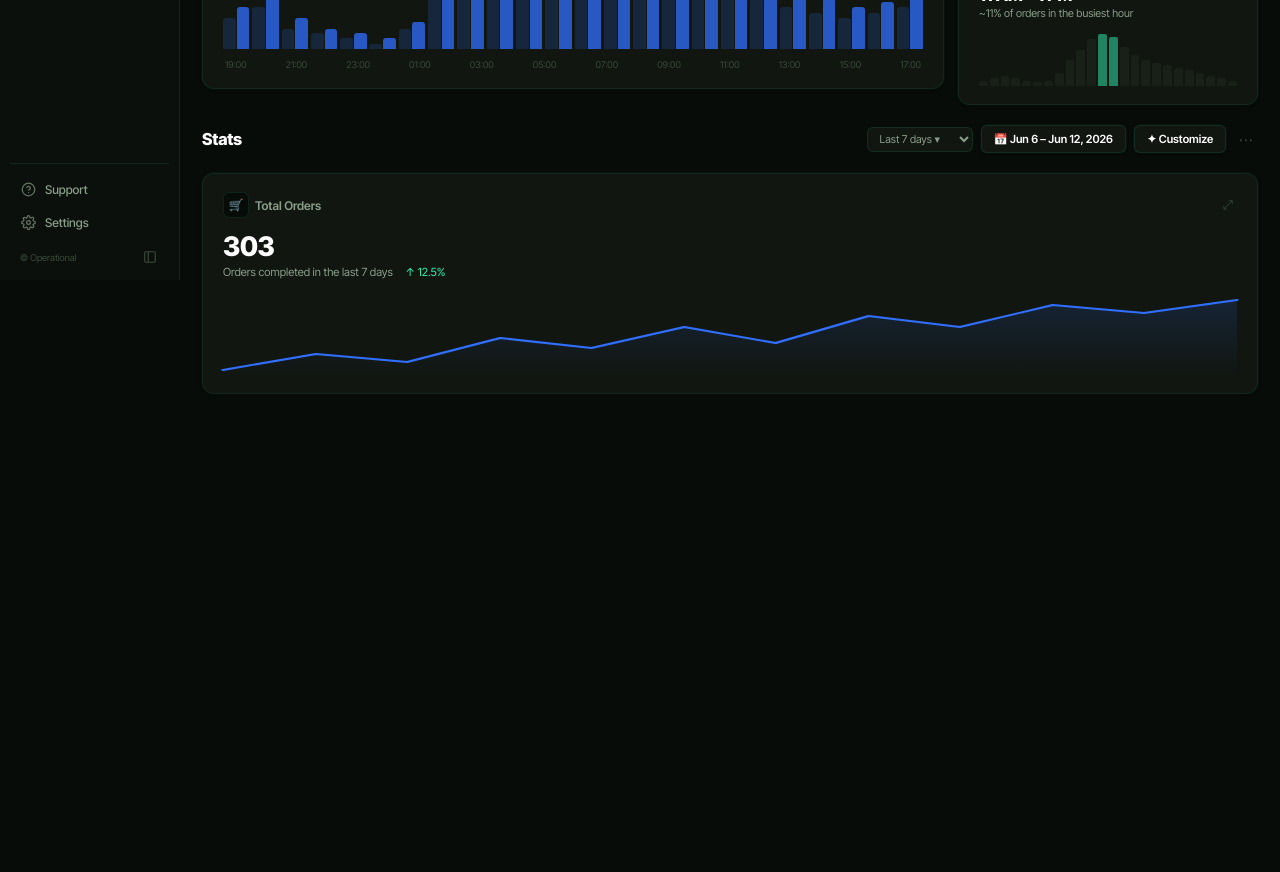
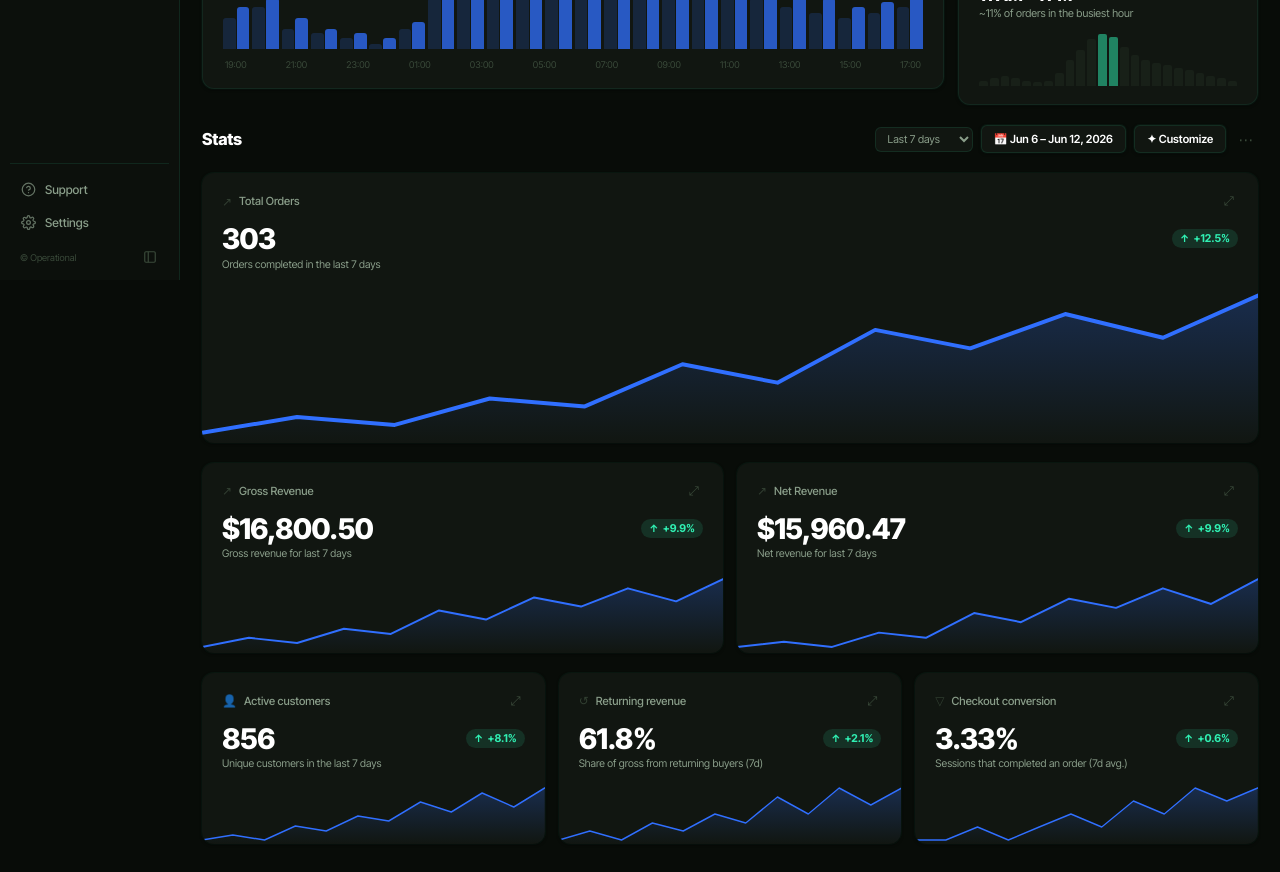
Before and after one commit to JesuaLabor/ecommerce-command-center, a React (Vite) app: page / in a window 1280 px wide. Shown: the part 520-1392 px from the top of the page. Before the commit the page ends 942 px from the top, so only its background shows below. Built offline with nearby package versions, Linux system fonts and the light colour scheme.

Commit message:
feat: add Stats section sparkline cards — full-width, 2-col, 3-col layout matching reference

```diff
--- a/src/components/OverviewPage.jsx
+++ b/src/components/OverviewPage.jsx
@@ -24,7 +24,6 @@ const IconTag = () => (
 
 // ─── Helpers ────────────────────────────────────────────────────
 function generateHourlyRevenue() {
-  // 24 hours starting 19:00 yesterday → 17:00 today
   const labels = ["19", "21", "23", "01", "03", "05", "07", "09", "11", "13", "15", "17"];
   const today = [8, 10, 6, 4, 3, 2, 5, 14, 22, 28, 26, 30, 27, 24, 20, 22, 18, 16, 14, 12, 10, 8, 9, 11];
   const yesterday = [6, 8, 4, 3, 2, 1, 4, 10, 16, 20, 18, 22, 20, 18, 15, 16, 14, 12, 10, 8, 7, 6, 7, 8];
@@ -32,12 +31,10 @@ function generateHourlyRevenue() {
 }
 
 function generatePeakHours() {
-  // 24 bars representing each hour
   return [2, 3, 4, 3, 2, 1, 2, 5, 10, 14, 18, 20, 19, 15, 12, 10, 9, 8, 7, 6, 5, 4, 3, 2];
 }
 
 function generateOrdersTrend() {
-  // 7-day trend as SVG polyline points
   return [180, 210, 195, 240, 220, 260, 230, 280, 260, 300, 285, 310];
 }
 
@@ -46,20 +43,14 @@ function generateOrdersTrend() {
 function StatCard({ id, icon, label, value, delta, up, extra }) {
   return (
     <div className="ov-stat-card" id={`ov-stat-${id}`}>
-
-      {/* ── Header: dark icon chip + label + ellipsis ── */}
       <div className="ov-stat-header">
         <span className="ov-stat-icon">{icon}</span>
         <span className="ov-stat-label">{label}</span>
         <button className="ov-menu-btn" aria-label="Options">⋯</button>
       </div>
-
-      {/* ── Body: large value ── */}
       <div className="ov-stat-body">
         <div className="ov-stat-value">{value}</div>
       </div>
-
-      {/* ── Footer: filled circle with arrow + text ── */}
       <div className="ov-stat-footer">
         <div className={`ov-stat-delta ${up ? "delta-up" : "delta-down"}`}>
           <span className="ov-delta-circle">{up ? "↑" : "↓"}</span>
@@ -67,15 +58,72 @@ function StatCard({ id, icon, label, value, delta, up, extra }) {
         </div>
         {extra && <div className="ov-stat-extra">{extra}</div>}
       </div>
-
     </div>
   );
 }
 
+/** SparkCard — metric card with mini SVG area sparkline, used in the Stats section */
+function SparkCard({ id, icon, label, value, sub, delta, up, sparkData, fullWidth }) {
+  const w = 400, h = 60;
+  const max = Math.max(...sparkData);
+  const min = Math.min(...sparkData);
+  const range = max - min || 1;
+  const step = w / (sparkData.length - 1);
+
+  const points = sparkData
+    .map((v, i) => `${Math.round(i * step)},${Math.round(h - ((v - min) / range) * (h - 8) - 4)}`)
+    .join(" ");
+  const fillPoints = `0,${h} ${points} ${w},${h}`;
+
+  return (
+    <div className={`ov-spark-card${fullWidth ? " ov-spark-card--full" : ""}`} id={id}>
+      {/* Header row */}
+      <div className="ov-spark-header">
+        <div className="ov-spark-header-left">
+          <span className="ov-spark-icon">{icon}</span>
+          <span className="ov-spark-label">{label}</span>
+        </div>
+        <button className="ov-expand-btn" aria-label="Expand">⤢</button>
+      </div>
+
+      {/* Value + delta badge */}
+      <div className="ov-spark-value-row">
+        <div className="ov-spark-value">{value}</div>
+        <span className={`ov-spark-badge ${up ? "badge-up" : "badge-down"}`}>
+          <span className="ov-spark-badge-arrow">{up ? "↑" : "↓"}</span>
+          {delta}
+        </span>
+      </div>
+
+      {/* Subtitle */}
+      <div className="ov-spark-sub">{sub}</div>
+
+      {/* Sparkline chart */}
+      <div className="ov-spark-chart">
+        <svg viewBox={`0 0 ${w} ${h}`} preserveAspectRatio="none" className="ov-spark-svg">
+          <defs>
+            <linearGradient id={`spark-fill-${id}`} x1="0" y1="0" x2="0" y2="1">
+              <stop offset="0%" stopColor="var(--accent-blue)" stopOpacity="0.25" />
+              <stop offset="100%" stopColor="var(--accent-blue)" stopOpacity="0" />
+            </linearGradient>
+          </defs>
+          <polygon points={fillPoints} fill={`url(#spark-fill-${id})`} />
+          <polyline
+            points={points}
+            fill="none"
+            stroke="var(--accent-blue)"
+            strokeWidth="1.5"
+            strokeLinejoin="round"
+            strokeLinecap="round"
+          />
+        </svg>
+      </div>
+    </div>
+  );
+}
 
 /**
- * PlatformStatusStrip — shown below stat cards when any platform is not "ok".
- * Gives the merchant a clear, calm indicator of what data is (and isn't) live.
+ * PlatformStatusStrip — shown when any platform is not "ok".
  */
 function PlatformStatusStrip({ platforms }) {
   const shopify = platforms.shopify;
@@ -89,20 +137,8 @@ function PlatformStatusStrip({ platforms }) {
   }
 
   const items = [
-    {
-      key: "shopify",
-      label: "Shopify",
-      status: shopify.status,
-      ago: formatAgo(shopify.last_synced),
-    },
-    {
-      key: "tiktok",
-      label: "TikTok Shop",
-      status: tiktok.status,
-      ago: formatAgo(tiktok.last_synced),
-      staleness: tiktok.staleness_minutes,
-      error: tiktok.error?.message,
-    },
+    { key: "shopify", label: "Shopify", status: shopify.status, ago: formatAgo(shopify.last_synced) },
+    { key: "tiktok", label: "TikTok Shop", status: tiktok.status, ago: formatAgo(tiktok.last_synced), staleness: tiktok.staleness_minutes, error: tiktok.error?.message },
   ];
 
   return (
@@ -112,15 +148,9 @@ function PlatformStatusStrip({ platforms }) {
         <div key={item.key} className={`ov-status-chip ov-status-${item.status}`}>
           <span className="ov-status-chip-dot" />
           <span className="ov-status-chip-name">{item.label}</span>
-          {item.status === "ok" && (
-            <span className="ov-status-chip-detail">Live · {item.ago}</span>
-          )}
-          {item.status === "stale" && (
-            <span className="ov-status-chip-detail">Delayed · {item.staleness} min old · Showing last known</span>
-          )}
-          {item.status === "unavailable" && (
-            <span className="ov-status-chip-detail">Unavailable · Shopify data shown only</span>
-          )}
+          {item.status === "ok" && <span className="ov-status-chip-detail">Live · {item.ago}</span>}
+          {item.status === "stale" && <span className="ov-status-chip-detail">Delayed · {item.staleness} min old · Showing last known</span>}
+          {item.status === "unavailable" && <span className="ov-status-chip-detail">Unavailable · Shopify data shown only</span>}
         </div>
       ))}
     </div>
@@ -136,17 +166,13 @@ function GrossRevenueChart({ data }) {
       <div className="ov-chart-bars">
         {data.today.map((v, i) => (
           <div key={i} className="ov-bar-group">
-            <div className="ov-bar ov-bar-yesterday"
-              style={{ height: `${Math.round((data.yesterday[i] / max) * 100)}%` }} />
-            <div className="ov-bar ov-bar-today"
-              style={{ height: `${Math.round((v / max) * 100)}%` }} />
+            <div className="ov-bar ov-bar-yesterday" style={{ height: `${Math.round((data.yesterday[i] / max) * 100)}%` }} />
+            <div className="ov-bar ov-bar-today"     style={{ height: `${Math.round((v / max) * 100)}%` }} />
           </div>
         ))}
       </div>
       <div className="ov-chart-labels">
-        {hours.map((h, i) => (
-          <span key={i} className="ov-chart-label">{h}</span>
-        ))}
+        {hours.map((h, i) => <span key={i} className="ov-chart-label">{h}</span>)}
       </div>
     </div>
   );
@@ -210,33 +236,6 @@ function PeakHoursCard({ data }) {
   );
 }
 
-function OrdersTrendChart({ data }) {
-  const w = 600, h = 80;
-  const max = Math.max(...data);
-  const min = Math.min(...data);
-  const range = max - min || 1;
-  const step = w / (data.length - 1);
-
-  const points = data
-    .map((v, i) => `${Math.round(i * step)},${Math.round(h - ((v - min) / range) * (h - 10) - 5)}`)
-    .join(" ");
-
-  const fillPoints = `0,${h} ${points} ${w},${h}`;
-
-  return (
-    <svg viewBox={`0 0 ${w} ${h}`} className="ov-orders-svg" preserveAspectRatio="none">
-      <defs>
-        <linearGradient id="orders-fill" x1="0" y1="0" x2="0" y2="1">
-          <stop offset="0%" stopColor="var(--accent-blue)" stopOpacity="0.15" />
-          <stop offset="100%" stopColor="var(--accent-blue)" stopOpacity="0" />
-        </linearGradient>
-      </defs>
-      <polygon points={fillPoints} fill="url(#orders-fill)" />
-      <polyline points={points} fill="none" stroke="var(--accent-blue)" strokeWidth="2" strokeLinejoin="round" strokeLinecap="round" />
-    </svg>
-  );
-}
-
 // ─── Main Page ───────────────────────────────────────────────────
 export default function OverviewPage({ platforms }) {
   const [statsPeriod, setStatsPeriod] = useState("7d");
@@ -256,6 +255,10 @@ export default function OverviewPage({ platforms }) {
     return `$${n.toFixed(2)}`;
   }
 
+  function fmtFull(n) {
+    return `$${n.toLocaleString("en-US", { minimumFractionDigits: 2, maximumFractionDigits: 2 })}`;
+  }
+
   const tiktokDown = platforms.tiktok.status === "unavailable";
   const tiktokStale = platforms.tiktok.status === "stale";
   let dataWarning = null;
@@ -265,40 +268,35 @@ export default function OverviewPage({ platforms }) {
   else if (tiktokStale) dataWarning = `⚠ TikTok data ${platforms.tiktok.staleness_minutes} min delayed`;
 
   const statCards = [
-    { id: "revenue", icon: <IconTrendUp />, label: "Total Sales",       value: fmtCurrency(totalRevenue),            delta: "+12.4%", up: true,  extra: dataWarning },
-    { id: "orders",  icon: <IconFolder />,  label: "Orders",            value: totalOrders.toLocaleString(),         delta: "+5.2%",  up: true,  extra: dataWarning },
-    { id: "units",   icon: <IconBox />,     label: "Units Sold",        value: totalUnits.toLocaleString(),          delta: "+4.3%",  up: true,  extra: dataWarning },
-    { id: "aov",     icon: <IconTag />,     label: "Avg. Order Value",  value: `$${aov.toFixed(2)}`,                delta: "-0.6%",  up: false, extra: dataWarning },
+    { id: "revenue", icon: <IconTrendUp />, label: "Total Sales",      value: fmtCurrency(totalRevenue),    delta: "+12.4%", up: true,  extra: dataWarning },
+    { id: "orders",  icon: <IconFolder />,  label: "Orders",           value: totalOrders.toLocaleString(), delta: "+5.2%",  up: true,  extra: dataWarning },
+    { id: "units",   icon: <IconBox />,     label: "Units Sold",       value: totalUnits.toLocaleString(),  delta: "+4.3%",  up: true,  extra: dataWarning },
+    { id: "aov",     icon: <IconTag />,     label: "Avg. Order Value", value: `$${aov.toFixed(2)}`,         delta: "-0.6%",  up: false, extra: dataWarning },
   ];
 
   const hourlyData = generateHourlyRevenue();
-  const peakData = generatePeakHours();
-  const trendData = generateOrdersTrend();
+  const peakData   = generatePeakHours();
 
-  const today = new Date();
+  const today   = new Date();
   const weekAgo = new Date(today); weekAgo.setDate(today.getDate() - 6);
   const dateRange = `${weekAgo.toLocaleDateString("en-US", { month: "short", day: "numeric" })} – ${today.toLocaleDateString("en-US", { month: "short", day: "numeric", year: "numeric" })}`;
 
   return (
     <div className="ov-root">
 
-      {/* ── Platform status strip — seen first so merchants know data health immediately ── */}
+      {/* ── Platform status strip ── */}
       <PlatformStatusStrip platforms={platforms} />
 
       {/* ── 1. Stat Cards Row ── */}
       <div className="ov-stat-row">
-        {statCards.map((c) => (
-          <StatCard key={c.id} {...c} />
-        ))}
+        {statCards.map((c) => <StatCard key={c.id} {...c} />)}
       </div>
 
       {/* ── 2. Today Section ── */}
       <div className="ov-section-header">
         <h2 className="ov-section-title">Today</h2>
         <div className="ov-section-actions">
-          <button className="btn-outline ov-action-btn" id="btn-customize-today">
-            ✦ Customize
-          </button>
+          <button className="btn-outline ov-action-btn" id="btn-customize-today">✦ Customize</button>
           <button className="ov-menu-btn" aria-label="More">⋯</button>
         </div>
       </div>
@@ -311,7 +309,6 @@ export default function OverviewPage({ platforms }) {
             <span className="ov-card-title">Gross Revenue</span>
             <button className="ov-expand-btn" aria-label="Expand">⤢</button>
           </div>
-          {/* Legend labels row */}
           <div className="ov-revenue-legend">
             <div className="ov-revenue-legend-item">
               <span className="ov-legend-dot dot-today" />
@@ -323,7 +320,6 @@ export default function OverviewPage({ platforms }) {
             </div>
             <span className="ov-revenue-delta-badge">↑ 17.0%</span>
           </div>
-          {/* Values row */}
           <div className="ov-revenue-values">
             <span className="ov-revenue-val">$243.65</span>
             <span className="ov-revenue-val ov-revenue-val-yesterday">$208.19</span>
@@ -331,7 +327,7 @@ export default function OverviewPage({ platforms }) {
           <GrossRevenueChart data={hourlyData} />
         </div>
 
-        {/* Right column: Budget + Peak hours */}
+        {/* Right column */}
         <div className="ov-right-col">
           <BudgetCard used={223.65} total={480.00} />
           <PeakHoursCard data={peakData} />
@@ -349,32 +345,85 @@ export default function OverviewPage({ platforms }) {
             id="stats-period"
             aria-label="Stats period"
           >
-            <option value="7d">Last 7 days ▾</option>
-            <option value="30d">Last 30 days ▾</option>
-            <option value="90d">Last 90 days ▾</option>
+            <option value="7d">Last 7 days</option>
+            <option value="30d">Last 30 days</option>
+            <option value="90d">Last 90 days</option>
           </select>
-          <button className="btn-outline ov-action-btn" id="btn-date-range-stats">
-            📅 {dateRange}
-          </button>
-          <button className="btn-outline ov-action-btn" id="btn-customize-stats">
-            ✦ Customize
-          </button>
+          <button className="btn-outline ov-action-btn" id="btn-date-range-stats">📅 {dateRange}</button>
+          <button className="btn-outline ov-action-btn" id="btn-customize-stats">✦ Customize</button>
           <button className="ov-menu-btn" aria-label="More">⋯</button>
         </div>
       </div>
 
-      <div className="ov-stats-card" id="ov-total-orders">
-        <div className="ov-card-header">
-          <span className="ov-card-icon">🛒</span>
-          <span className="ov-card-title">Total Orders</span>
-          <button className="ov-expand-btn" aria-label="Expand">⤢</button>
-        </div>
-        <div className="ov-orders-value">{totalOrders.toLocaleString()}</div>
-        <div className="ov-orders-sub">
-          Orders completed in the last 7 days
-          <span className="delta-up" style={{ marginLeft: 12 }}>↑ 12.5%</span>
-        </div>
-        <OrdersTrendChart data={trendData} />
+      {/* Row 1: Full-width Total Orders */}
+      <SparkCard
+        id="ov-total-orders"
+        icon="↗"
+        label="Total Orders"
+        value={totalOrders.toLocaleString()}
+        sub="Orders completed in the last 7 days"
+        delta="+12.5%"
+        up={true}
+        sparkData={[6,8,7,10,9,14,12,18,16,20,17,22]}
+        fullWidth
+      />
+
+      {/* Row 2: 2-column */}
+      <div className="ov-stats-2col">
+        <SparkCard
+          id="ov-gross-revenue"
+          icon="↗"
+          label="Gross Revenue"
+          value={fmtFull(totalRevenue)}
+          sub="Gross revenue for last 7 days"
+          delta="+9.9%"
+          up={true}
+          sparkData={[5,7,6,9,8,13,11,16,14,18,15,20]}
+        />
+        <SparkCard
+          id="ov-net-revenue"
+          icon="↗"
+          label="Net Revenue"
+          value={fmtFull(totalRevenue * 0.95)}
+          sub="Net revenue for last 7 days"
+          delta="+9.9%"
+          up={true}
+          sparkData={[5,6,5,8,7,12,10,15,13,17,14,19]}
+        />
+      </div>
+
+      {/* Row 3: 3-column */}
+      <div className="ov-stats-3col">
+        <SparkCard
+          id="ov-active-customers"
+          icon="👤"
+          label="Active customers"
+          value="856"
+          sub="Unique customers in the last 7 days"
+          delta="+8.1%"
+          up={true}
+          sparkData={[4,5,4,7,6,9,8,12,10,14,11,15]}
+        />
+        <SparkCard
+          id="ov-returning-revenue"
+          icon="↺"
+          label="Returning revenue"
+          value="61.8%"
+          sub="Share of gross from returning buyers (7d)"
+          delta="+2.1%"
+          up={true}
+          sparkData={[8,9,8,10,9,11,10,13,11,14,12,14]}
+        />
+        <SparkCard
+          id="ov-checkout-conversion"
+          icon="▽"
+          label="Checkout conversion"
+          value="3.33%"
+          sub="Sessions that completed an order (7d avg.)"
+          delta="+0.6%"
+          up={true}
+          sparkData={[3,3,4,3,4,5,4,6,5,7,6,7]}
+        />
       </div>
 
     </div>
--- a/src/index.css
+++ b/src/index.css
@@ -1530,28 +1530,121 @@ ul {
   /* #30F0B3 @ 50% */
 }
 
-/* Stats / Orders section */
-.ov-stats-card {}
-
-.ov-orders-value {
-  font-size: 1.8rem;
+/* ─── SparkCard — Stats section metric cards ─────────────────── */
+.ov-stats-2col {
+  display: grid;
+  grid-template-columns: 1fr 1fr;
+  gap: 14px;
+}
+
+.ov-stats-3col {
+  display: grid;
+  grid-template-columns: 1fr 1fr 1fr;
+  gap: 14px;
+}
+
+.ov-spark-card {
+  background: var(--bg-card);
+  border-radius: var(--radius-lg);
+  box-shadow: var(--shadow-card);
+  padding: 18px 20px 0;
+  display: flex;
+  flex-direction: column;
+  overflow: hidden;
+  min-height: 160px;
+}
+
+.ov-spark-card--full {
+  min-height: 200px;
+}
+
+/* Header */
+.ov-spark-header {
+  display: flex;
+  align-items: center;
+  justify-content: space-between;
+  margin-bottom: 14px;
+}
+
+.ov-spark-header-left {
+  display: flex;
+  align-items: center;
+  gap: 7px;
+}
+
+.ov-spark-icon {
+  font-size: 0.8rem;
+  color: var(--text-muted);
+  opacity: 0.8;
+}
+
+.ov-spark-label {
+  font-size: 0.75rem;
+  font-weight: 500;
+  color: var(--text-secondary);
+}
+
+/* Value + badge row */
+.ov-spark-value-row {
+  display: flex;
+  align-items: flex-start;
+  justify-content: space-between;
+  gap: 10px;
+  margin-bottom: 4px;
+}
+
+.ov-spark-value {
+  font-size: 1.9rem;
   font-weight: 800;
   color: var(--text-primary);
-  letter-spacing: -0.02em;
-  margin-bottom: 2px;
-}
-
-.ov-orders-sub {
-  font-size: 0.75rem;
-  color: var(--text-secondary);
-  margin-bottom: 16px;
-}
-
-.ov-orders-svg {
+  letter-spacing: -0.03em;
+  line-height: 1;
+}
+
+.ov-spark-badge {
+  display: inline-flex;
+  align-items: center;
+  gap: 4px;
+  font-size: 0.72rem;
+  font-weight: 700;
+  border-radius: 999px;
+  padding: 3px 8px;
+  flex-shrink: 0;
+  margin-top: 4px;
+}
+
+.ov-spark-badge.badge-up {
+  background: var(--green-bg);
+  color: var(--green);
+}
+
+.ov-spark-badge.badge-down {
+  background: var(--red-bg);
+  color: var(--red);
+}
+
+.ov-spark-badge-arrow {
+  font-size: 0.7rem;
+}
+
+/* Subtitle */
+.ov-spark-sub {
+  font-size: 0.7rem;
+  color: var(--text-secondary);
+  margin-bottom: 14px;
+}
+
+/* Sparkline chart — flush to card edges */
+.ov-spark-chart {
+  flex: 1;
+  margin: 0 -20px;
+  min-height: 60px;
+}
+
+.ov-spark-svg {
   width: 100%;
-  height: 80px;
+  height: 100%;
   display: block;
-  overflow: visible;
 }
 
 /* ─── Responsive ─────────────────────────────────────────────── */
```
